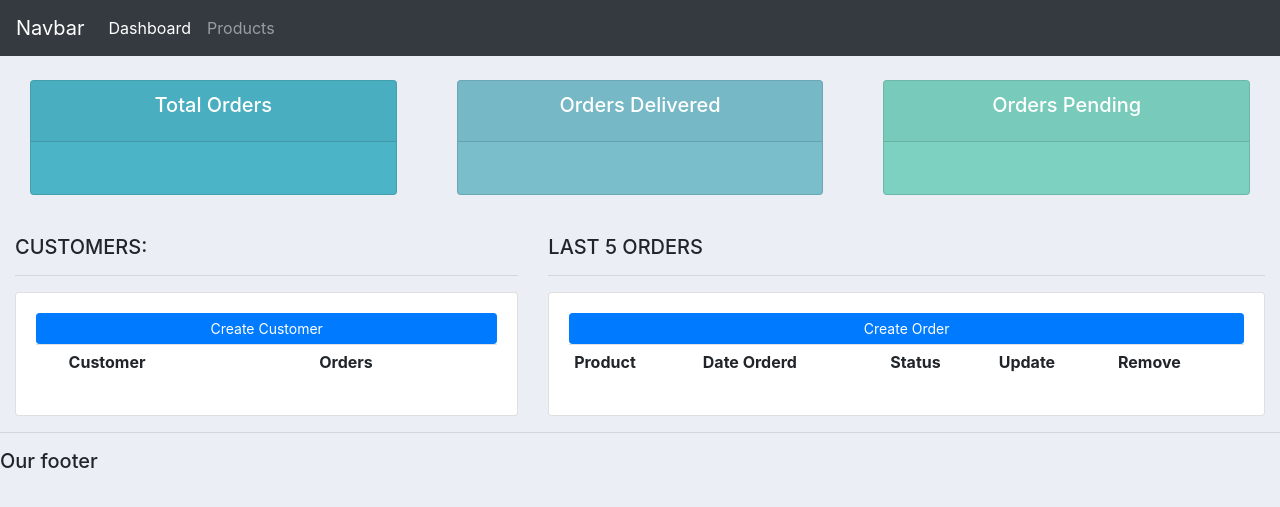
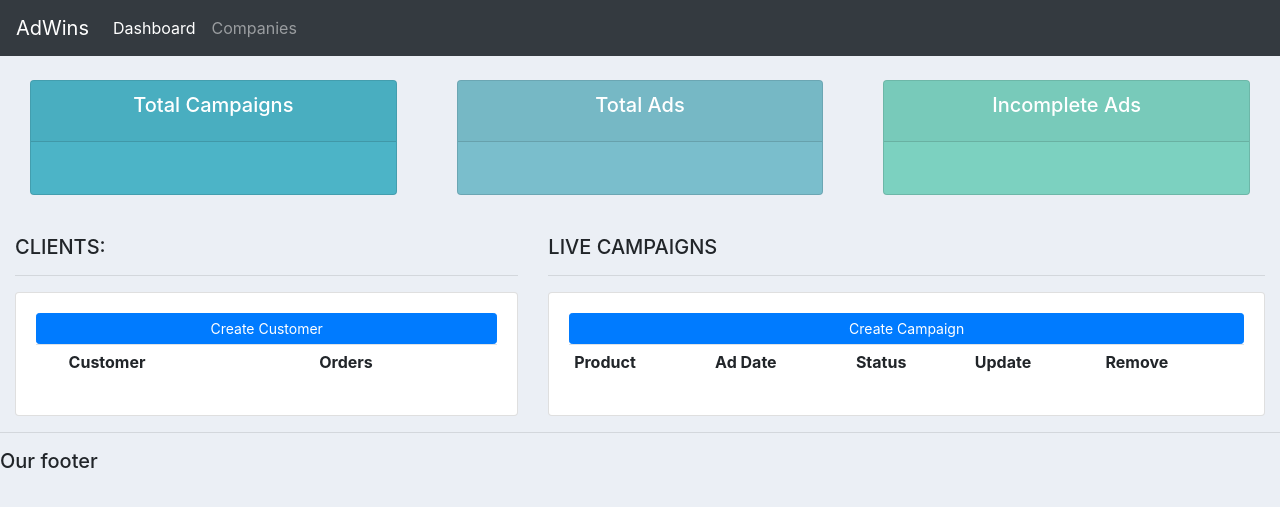
Before and after one commit to AmirPyDev/FYP, a Django app: page / in a window 1280 px wide. Shown: the top 507 px of the page. Run offline with Django 3.2, Linux system fonts and the light colour scheme; lists and menus that the app fills with data are empty; some libraries are stand-ins or nearby versions.

Commit message:
add static file

```diff
--- a/accounts/templates/accounts/dashboard.html
+++ b/accounts/templates/accounts/dashboard.html
@@ -8,7 +8,7 @@
 
 <div class="row">
 	<div class="col-md-5">
-		<h5>CUSTOMERS:</h5>
+		<h5>CLIENTS:</h5>
 		<hr>
 		<div class="card card-body">
 			<a class="btn btn-primary  btn-sm btn-block" href="">Create Customer</a>
@@ -24,14 +24,14 @@
 	</div>
 
 	<div class="col-md-7">
-		<h5>LAST 5 ORDERS</h5>
+		<h5>LIVE CAMPAIGNS</h5>
 		<hr>
 		<div class="card card-body">
-			<a class="btn btn-primary  btn-sm btn-block" href="">Create Order</a>
+			<a class="btn btn-primary  btn-sm btn-block" href="">Create Campaign</a>
 			<table class="table table-sm">
 				<tr>
 					<th>Product</th>
-					<th>Date Orderd</th>
+					<th>Ad Date</th>
 					<th>Status</th>
 					<th>Update</th>
 					<th>Remove</th>
--- a/accounts/templates/accounts/main.html
+++ b/accounts/templates/accounts/main.html
@@ -1,3 +1,6 @@
+{% load static %}
+
+
 <!DOCTYPE html>
 <html>
 <head>
@@ -5,33 +8,7 @@
 	<link rel="stylesheet" href="https://stackpath.bootstrapcdn.com/bootstrap/4.3.1/css/bootstrap.min.css" integrity="sha384-ggOyR0iXCbMQv3Xipma34MD+dH/1fQ784/j6cY/iJTQUOhcWr7x9JvoRxT2MZw1T" crossorigin="anonymous">
 
 
-	<style>
-
-		#logo{
-		}
-
-		body{
-			background-color: #ebeff5;
-		}
-
-
-		#total-orders{
-			background-color: #4cb4c7;
-		}
-
-
-		#orders-delivered{
-			background-color: #7abecc;
-		}
-
-		#orders-pending{
-			background-color: #7CD1C0;
-		}
-
-
-
-
-	</style>
+	<link rel="stylesheet" href="{% static '/css/main.css' %}">
 </head>
 <body>
 	{%  include 'accounts/navbar.html' %}
--- a/accounts/templates/accounts/navbar.html
+++ b/accounts/templates/accounts/navbar.html
@@ -1,5 +1,8 @@
+
+
 <nav class="navbar navbar-expand-lg navbar-dark bg-dark">
-  <a class="navbar-brand" href="#">Navbar</a>
+
+  <a class="navbar-brand" href="#">AdWins</a>
   <button class="navbar-toggler" type="button" data-toggle="collapse" data-target="#navbarNav" aria-controls="navbarNav" aria-expanded="false" aria-label="Toggle navigation">
     <span class="navbar-toggler-icon"></span>
   </button>
@@ -9,7 +12,7 @@
         <a class="nav-link" href="#">Dashboard</a>
       </li>
       <li class="nav-item">
-        <a class="nav-link" href="#">Products</a>
+        <a class="nav-link" href="#">Companies</a>
       </li>
     </ul>
   </div>
--- a/accounts/templates/accounts/status.html
+++ b/accounts/templates/accounts/status.html
@@ -5,7 +5,7 @@
 		<div class="col-md">
 			<div class="card text-center text-white  mb-3" id="total-orders">
 			  	<div class="card-header">
-			  		<h5 class="card-title">Total Orders</h5>
+			  		<h5 class="card-title">Total Campaigns</h5>
 			  	</div>
 			  	<div class="card-body">
 			    	<h3 class="card-title"></h3>
@@ -18,7 +18,7 @@
 		<div class="col-md">
 			<div class="card text-center text-white  mb-3" id="orders-delivered">
 			  	<div class="card-header">
-			  		<h5 class="card-title">Orders Delivered</h5>
+			  		<h5 class="card-title">Total Ads</h5>
 			  	</div>
 			  	<div class="card-body">
 			    	<h3 class="card-title"></h3>
@@ -31,7 +31,7 @@
 		<div class="col-md">
 			<div class="card text-center text-white  mb-3" id="orders-pending">
 			  	<div class="card-header">
-			  		<h5 class="card-title">Orders Pending</h5>
+			  		<h5 class="card-title">Incomplete Ads</h5>
 			  	</div>
 			  	<div class="card-body">
 			    	<h3 class="card-title"></h3>
--- a/crmA/settings.py
+++ b/crmA/settings.py
@@ -120,3 +120,8 @@ USE_TZ = True
 # https://docs.djangoproject.com/en/2.2/howto/static-files/
 
 STATIC_URL = '/static/'
+
+STATICFILES_DIRS = [
+
+    os.path.join(BASE_DIR, 'static')
+]
--- /dev/null
+++ b/static/css/main.css
@@ -0,0 +1,27 @@
+<style>
+
+	#logo{
+	}
+
+	body{
+		background-color: #ebeff5;
+	}
+
+
+	#total-orders{
+		background-color: #4cb4c7;
+	}
+
+
+	#orders-delivered{
+		background-color: #7abecc;
+	}
+
+	#orders-pending{
+		background-color: #7CD1C0;
+	}
+
+
+
+
+</style>
```
Also changed, not shown: static/images/logo.png (added).
